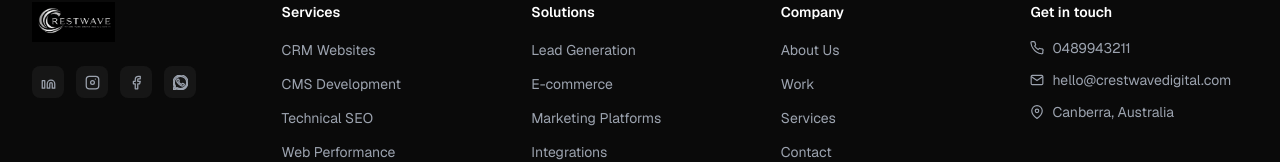
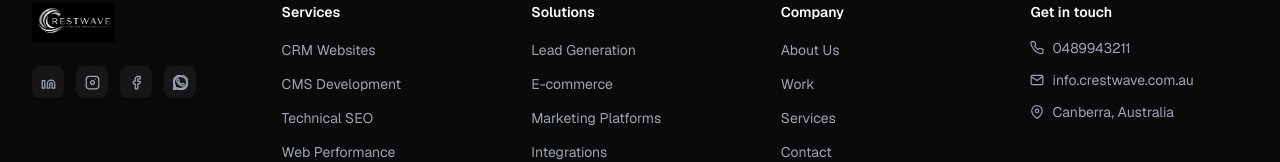
Before and after one commit to Yuuki-main/Crestwave, a Next.js app: page / in a window 1280 px wide. Shown: the part 3852-4014 px from the top of the page. Built offline with nearby package versions, Linux system fonts and the light colour scheme.

Commit message:
crest energy full change

```diff
--- a/app/components/Footer.js
+++ b/app/components/Footer.js
@@ -157,7 +157,7 @@ export default function Footer() {
                 0489943211
               </a>
               <a
-                href="mailto:hello@crestwavedigital.com"
+                href="mailto:info.crestwave.com.au"
                 className="cursor-pointer flex items-center gap-2 text-sm text-[#9CA3AF] hover:text-[#E5E7EB] transition-colors"
               >
                 <svg
@@ -171,7 +171,7 @@ export default function Footer() {
                   <path d="M4 4h16c1.1 0 2 .9 2 2v12c0 1.1-.9 2-2 2H4c-1.1 0-2-.9-2-2V6c0-1.1.9-2 2-2z" />
                   <polyline points="22,6 12,13 2,6" />
                 </svg>
-                hello@crestwavedigital.com
+                info.crestwave.com.au
               </a>
               <div className="flex items-center gap-2 text-sm text-[#9CA3AF]">
                 <svg
```
